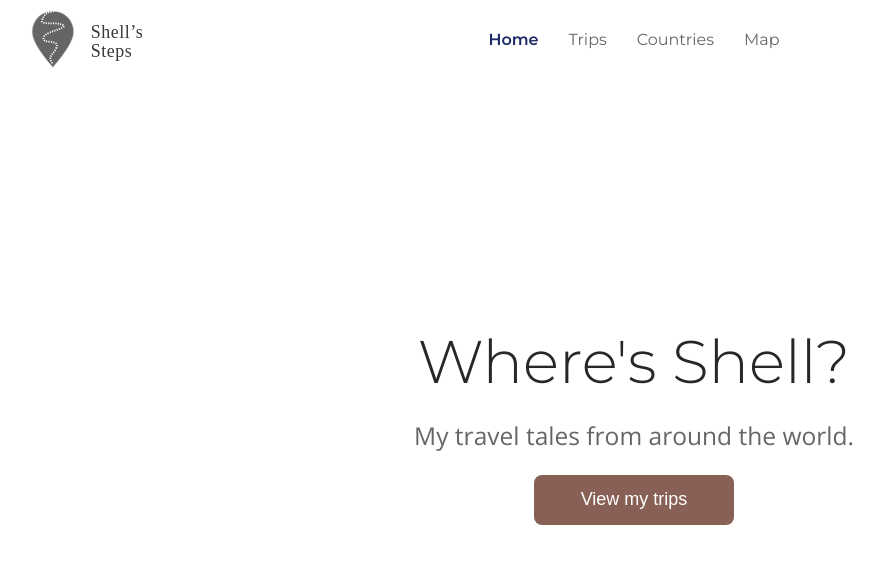
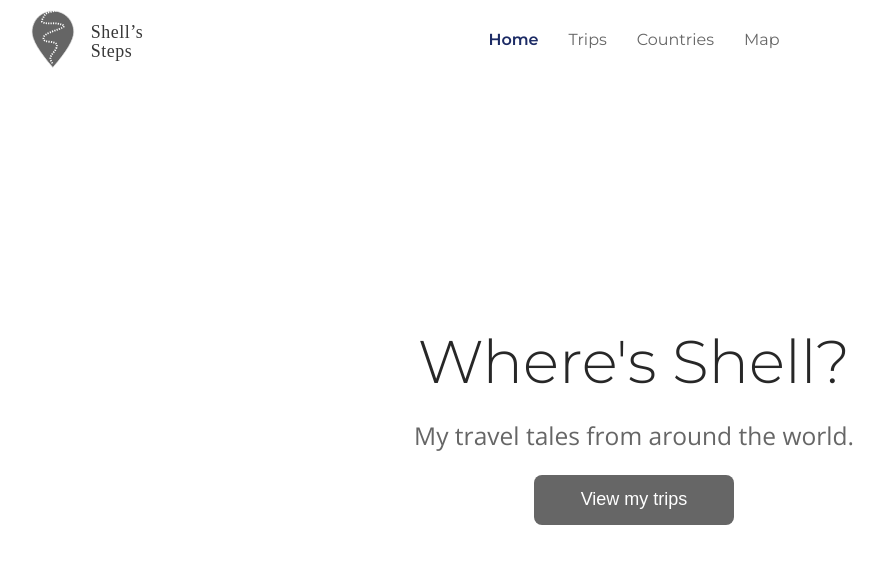
Before and after one commit to chrdina/shells-steps, a React (Create React App) app: page / in a window 1280 px wide. Shown: the top 564 px of the page, without its empty margins (6-889 px from the left). Built offline with nearby package versions, Linux system fonts and the light colour scheme; no server answers.

Commit message:
Homepage CTA button background changed to darkgrey

```diff
--- a/src/index.css
+++ b/src/index.css
@@ -567,7 +567,7 @@ a {
   color: var(--color-white);
   font-size: 18px;
   /* background: none; */
-  background-color: #886055;
+  background-color: var(--color-dark-grey);
   animation-name: fadeIn;
   animation-delay: 2s;
   animation-duration: 3s;
```
